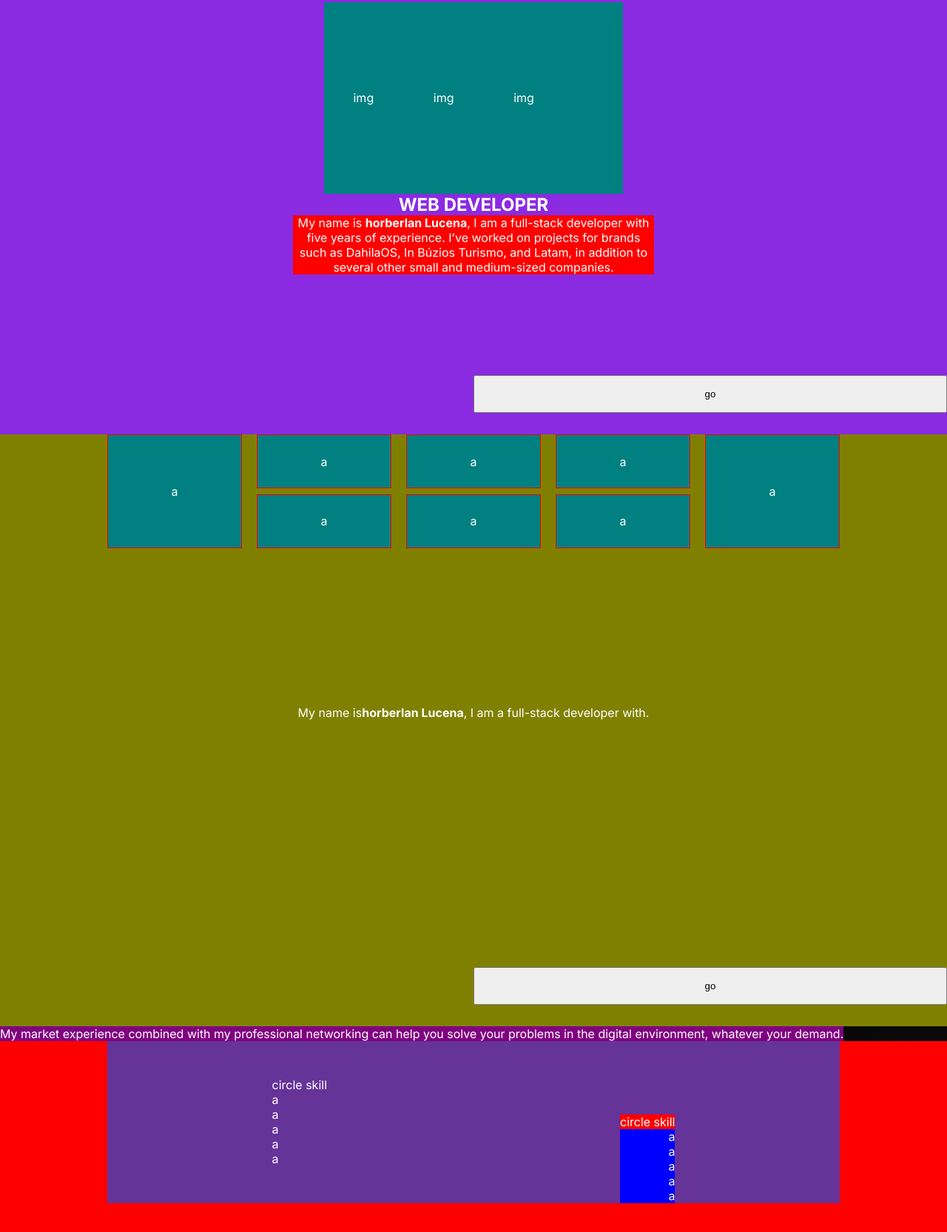
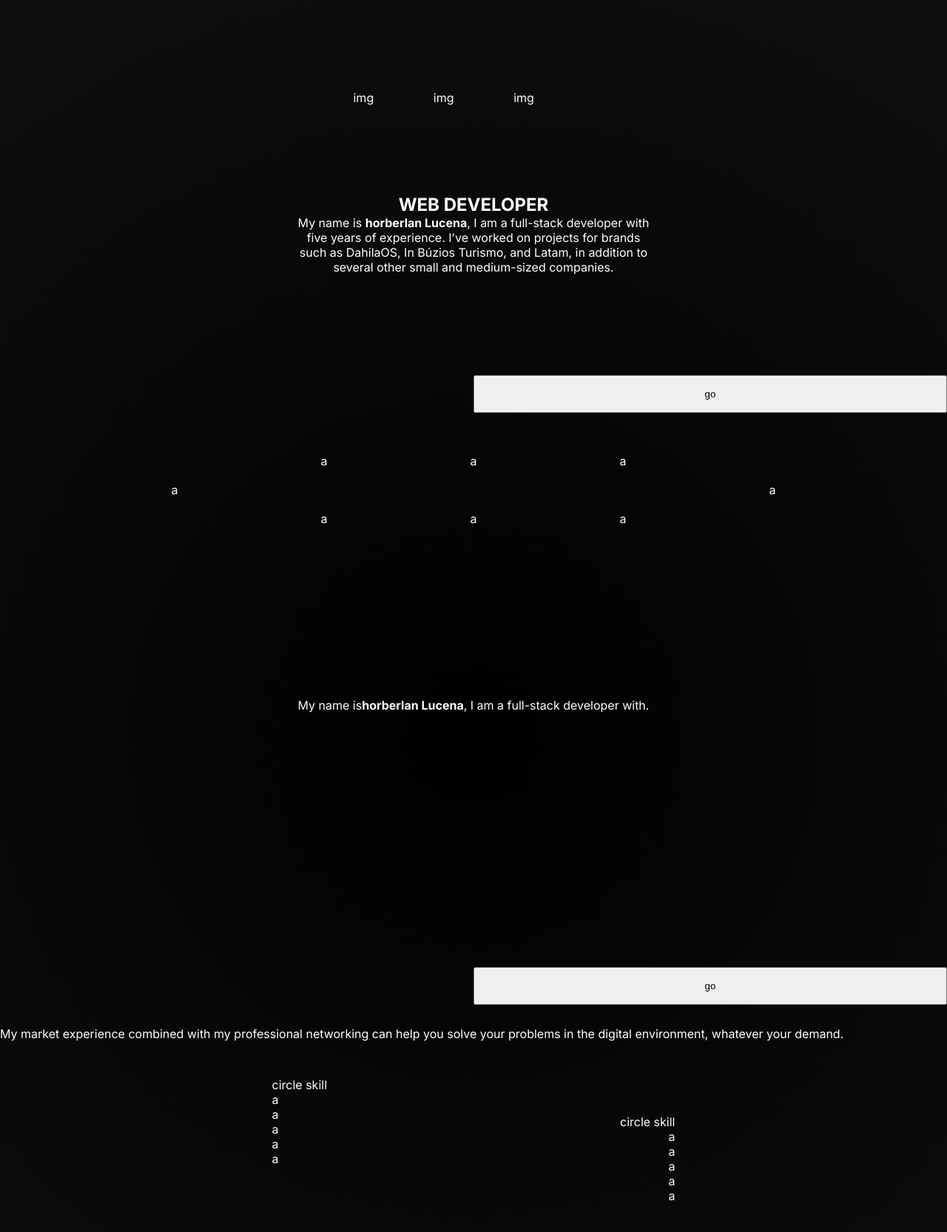
Before and after one commit to horberlan/portfolio, a plain HTML site: page index.html in a window 1280 px wide. Shown: the part 1013-2678 px from the top of the page at 74% size. Drawn offline with Linux system fonts and the light colour scheme.

Commit message:
updated: init wireframes

```diff
--- a/css/style.css
+++ b/css/style.css
@@ -84,7 +84,7 @@ header ul ,li{
   position: fixed;
   width: calc(3% + 5vw);
   height: calc(3% + 5vw);
-  background: orange;
+  /* background: orange; */
   display:grid;
   place-items: center;
 }
@@ -99,17 +99,17 @@ header ul ,li{
   padding: 2% 2%;
 }
 .containHeader .titleLeft {
-  background: blue;
+  /* background: blue; */
   text-align: left;
 }
 .containHeader .titlebottom {
-  background: blue;
+  /* background: blue; */
   text-align: right;
 }
 .navIcons {
   position: fixed;
   top: 90%;
-  background-color: orange;
+  /* background-color: orange; */
   display: flex;
   flex-direction: column;
   justify-content: flex-start;
@@ -119,11 +119,11 @@ header ul ,li{
   gap: 5%;
 }
 .pageContainer:nth-child(2) {
-  background: blueviolet;
+  /* background: blueviolet; */
   flex-direction: column;
 }
 .containImgs:not(h1) {
-  background: teal;
+  /* background: teal; */
   height: 33.33%;
   width: 33%;
   display: flex;
@@ -135,22 +135,22 @@ strong {
   color: var(--primaryColor);
 }
 .pageContainer:nth-child(2) span {
-  background: red;
+  /* background: red; */
   max-width: 40%;
   text-align: center;
 }
 .pageContainer:nth-child(3){
-    background:olive;
+    /* background:olive; */
     padding: 0 var(--spacing);
 }
 .pageContainer:nth-child(4){
-    background:green;
+    /* background:green; */
     padding: 0 var(--spacing);
 }
 
 .spanDesc{
   max-width: 300px;
-background:purple;
+/* background:purple; */
 }
 .gridPortfolio {
   /* background: teal; */
@@ -163,9 +163,9 @@ background:purple;
 
 }
 .gridPortfolio .gridItem {
-  background: teal;
+  /* background: teal; */
   padding: 2vw;
-  border: 1px solid red;
+  /* border: 1px solid red; */
   display: grid;
   place-items: center;
 }
@@ -181,24 +181,24 @@ background:purple;
 .gridItem:nth-child(8) { grid-area: 1 / 5 / 3 / 6; }
 
 .containerSkills{
-background:rebeccapurple;
+/* background:rebeccapurple; */
 display: flex;
 gap:40%;
 }
 .skill:nth-child(2){
     margin:10% 0 0 0;
-    background:red;
+    /* background:red; */
     max-width: 20%;
 }
 .skill:nth-child(2) ul {
-    background:blue;
+    /* background:blue; */
     display:flex;
     flex-direction:column;
     align-items: flex-end;
     justify-content:flex-end;
 }
 .pageContainer:nth-child(5){
-  background:red;
+  /* background:red; */
   padding: 0 var(--spacing);
 }
 .btnScroll{
```
